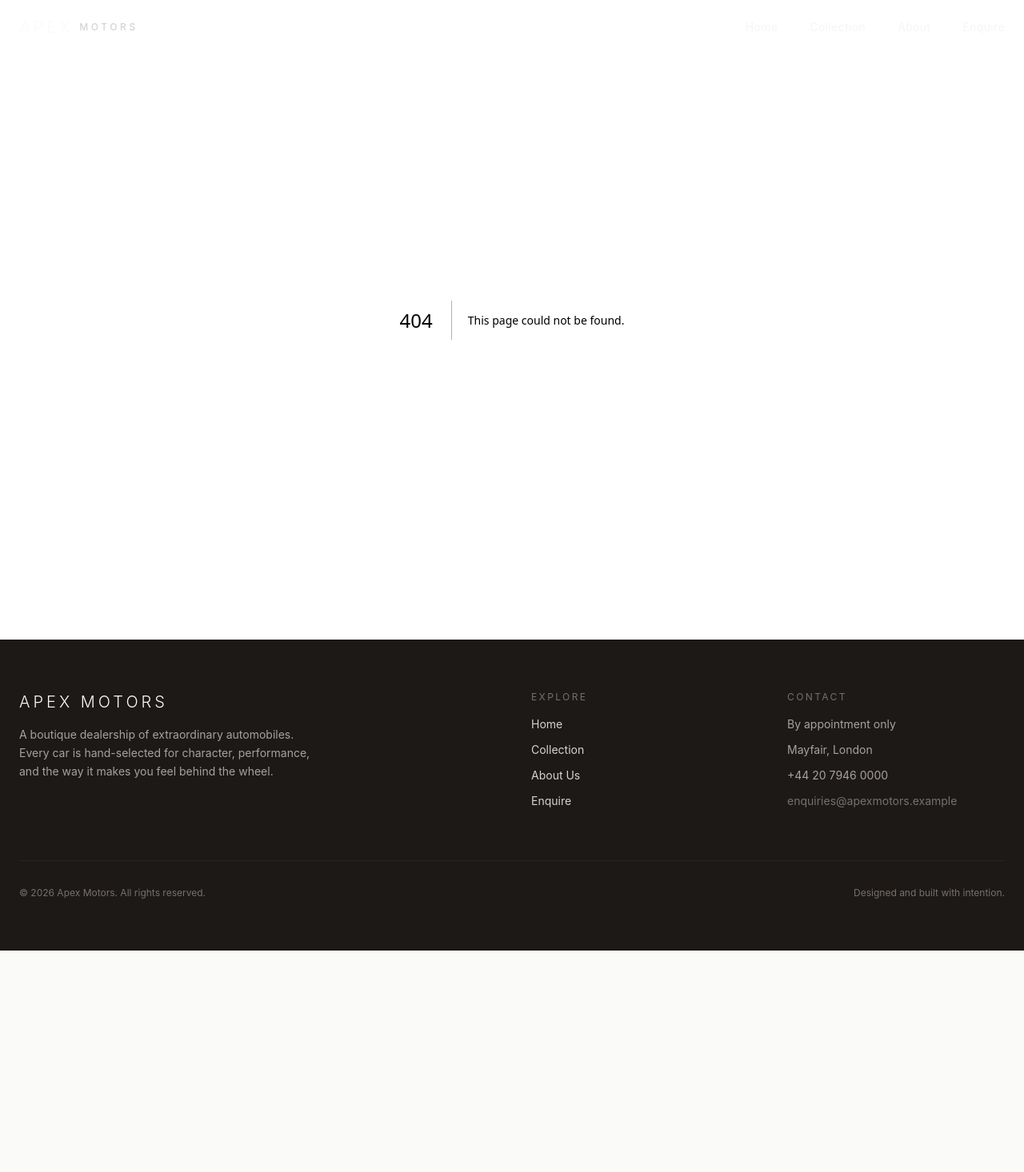
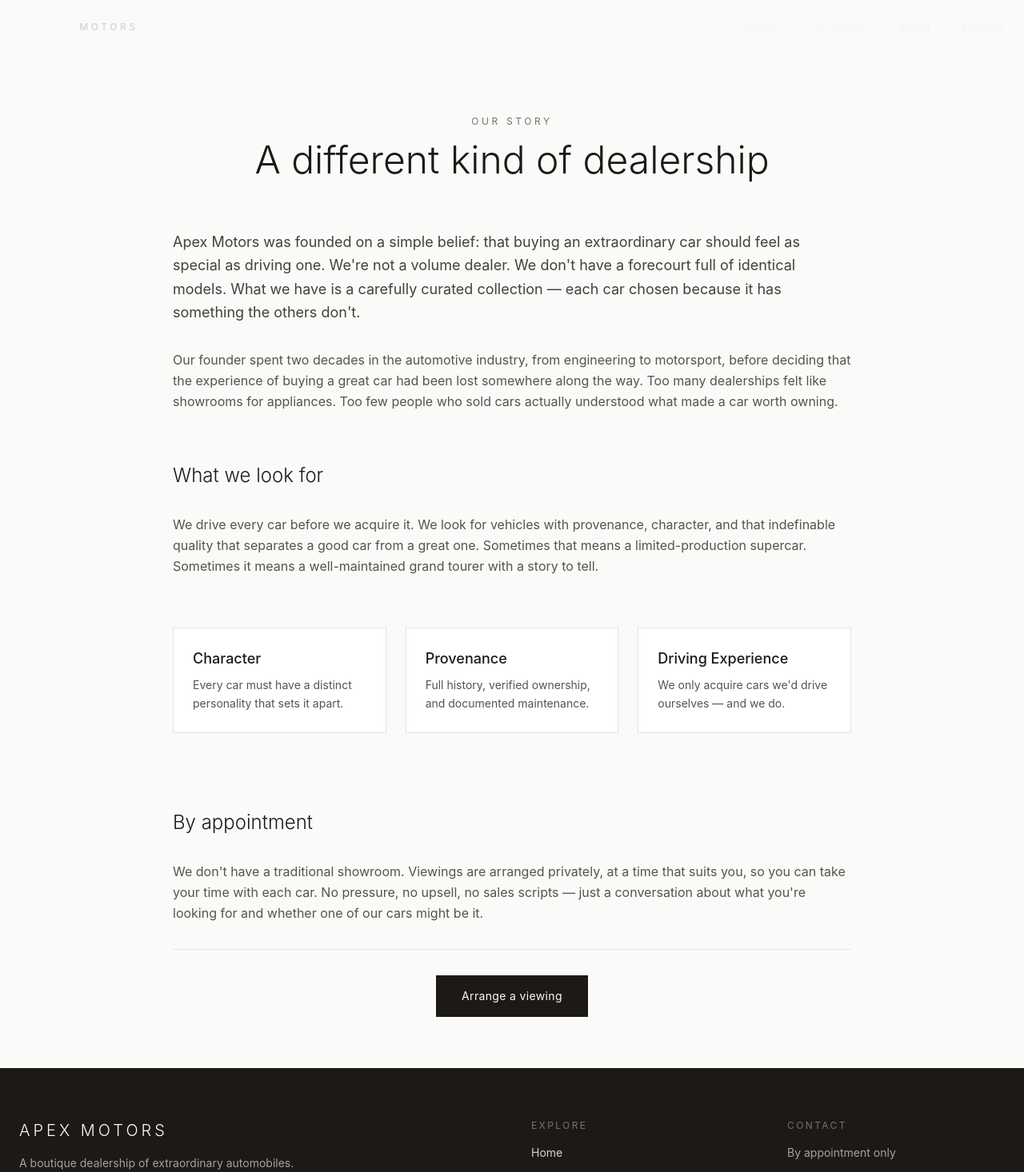
Before and after one commit to fassdavid722-cpu/apex-motors, a Next.js app: page /about in a window 1280 px wide. Before the commit this address had no page. Shown: the top 1466 px of the page at 80% size. Before the commit the page ends 1189 px from the top, so only its background shows below. Built offline with nearby package versions, Linux system fonts and the light colour scheme.

Commit message:
feat: rebuild full apex-motors website - app/about/page.tsx

```diff
--- /dev/null
+++ b/app/about/page.tsx
@@ -0,0 +1,74 @@
+import Link from "next/link";
+
+export default function AboutPage() {
+  return (
+    <main className="min-h-screen bg-stone-50 pt-20">
+      <div className="max-w-4xl mx-auto px-6 py-16">
+        <div className="text-center mb-16 animate-fade-in">
+          <p className="text-xs tracking-[0.3em] uppercase text-stone-500 mb-4">Our Story</p>
+          <h1 className="text-5xl font-light text-stone-900 mb-6">A different kind of dealership</h1>
+        </div>
+
+        <div className="prose prose-stone max-w-none space-y-8">
+          <p className="text-lg text-stone-700 leading-relaxed">
+            Apex Motors was founded on a simple belief: that buying an extraordinary
+            car should feel as special as driving one. We're not a volume dealer.
+            We don't have a forecourt full of identical models. What we have is a
+            carefully curated collection — each car chosen because it has something
+            the others don't.
+          </p>
+
+          <p className="text-stone-600 leading-relaxed">
+            Our founder spent two decades in the automotive industry, from
+            engineering to motorsport, before deciding that the experience of buying
+            a great car had been lost somewhere along the way. Too many dealerships
+            felt like showrooms for appliances. Too few people who sold cars actually
+            understood what made a car worth owning.
+          </p>
+
+          <h2 className="text-2xl font-light text-stone-900 pt-8">What we look for</h2>
+          <p className="text-stone-600 leading-relaxed">
+            We drive every car before we acquire it. We look for vehicles with
+            provenance, character, and that indefinable quality that separates a good
+            car from a great one. Sometimes that means a limited-production supercar.
+            Sometimes it means a well-maintained grand tourer with a story to tell.
+          </p>
+
+          <div className="grid grid-cols-1 md:grid-cols-3 gap-6 py-8">
+            {[
+              { title: "Character", desc: "Every car must have a distinct personality that sets it apart." },
+              { title: "Provenance", desc: "Full history, verified ownership, and documented maintenance." },
+              { title: "Driving Experience", desc: "We only acquire cars we'd drive ourselves — and we do." },
+            ].map((value, i) => (
+              <div
+                key={i}
+                className="p-6 bg-white border border-stone-200 animate-fade-in-up"
+                style={{ animationDelay: `${i * 0.1}s`, opacity: 0 }}
+              >
+                <h3 className="text-lg font-medium text-stone-900 mb-2">{value.title}</h3>
+                <p className="text-sm text-stone-600 leading-relaxed">{value.desc}</p>
+              </div>
+            ))}
+          </div>
+
+          <h2 className="text-2xl font-light text-stone-900 pt-8">By appointment</h2>
+          <p className="text-stone-600 leading-relaxed">
+            We don't have a traditional showroom. Viewings are arranged privately, at
+            a time that suits you, so you can take your time with each car. No
+            pressure, no upsell, no sales scripts — just a conversation about what
+            you're looking for and whether one of our cars might be it.
+          </p>
+
+          <div className="mt-12 pt-8 border-t border-stone-200 text-center">
+            <Link
+              href="/contact"
+              className="inline-block px-8 py-4 bg-stone-900 text-stone-50 text-sm tracking-wide hover:bg-stone-700 transition-colors"
+            >
+              Arrange a viewing
+            </Link>
+          </div>
+        </div>
+      </div>
+    </main>
+  );
+}
```
